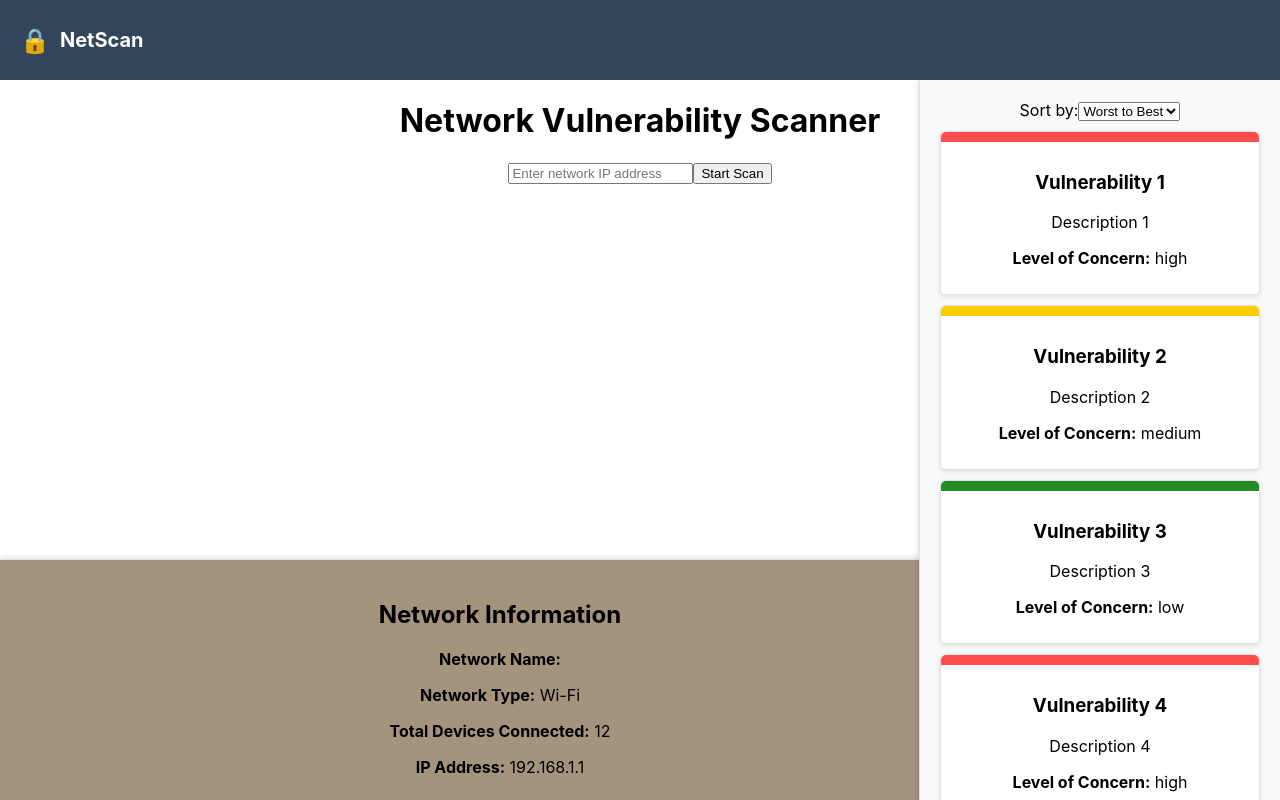
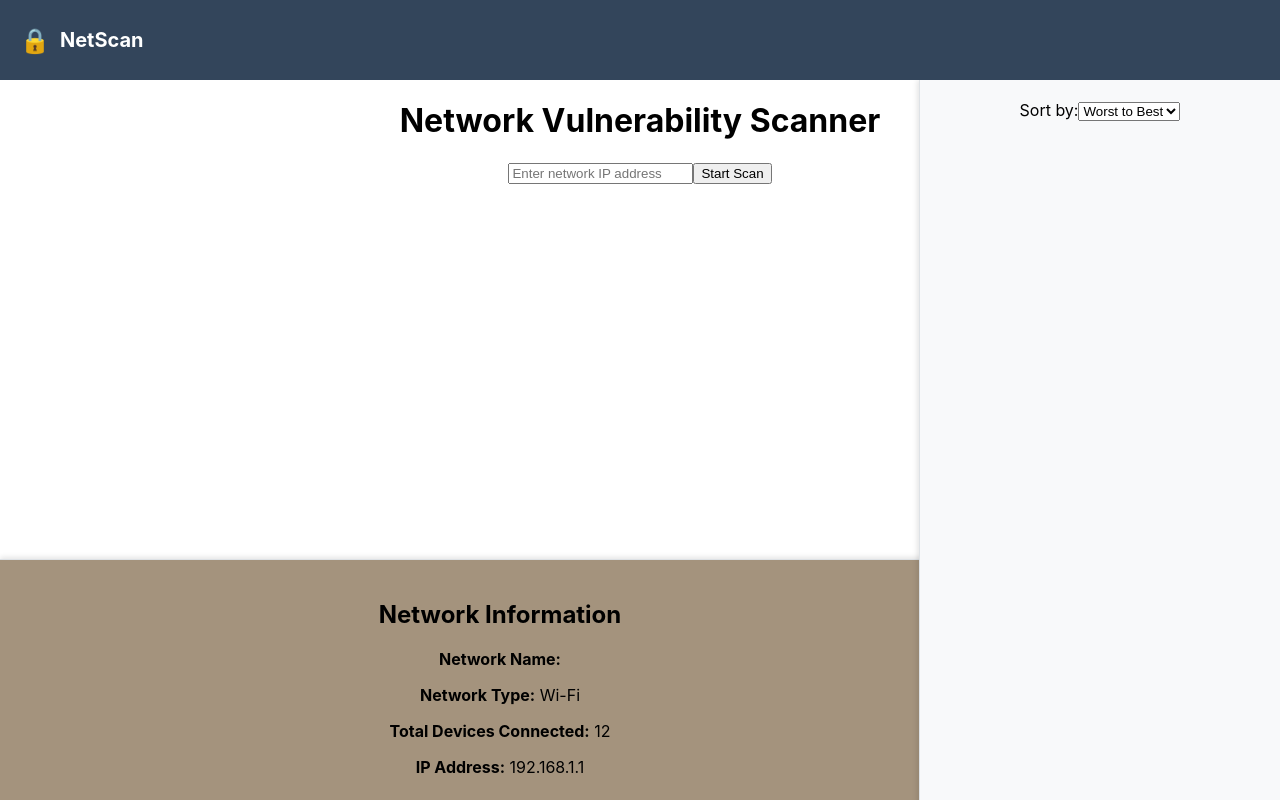
Before and after one commit to cookster00/network-project, a React (Create React App) app in the folder frontend/: page / in a window 1280 px wide. Built offline with nearby package versions, Linux system fonts and the light colour scheme; the HTML template or start-up script is replaced by a standard one.

Commit message:
formatted first 4 vulnerability scans into the Cards and List

```diff
--- a/frontend/src/App.js
+++ b/frontend/src/App.js
@@ -30,6 +30,14 @@ function App() {
     }
   };
 
+  const formatVulnerabilityData = (title, result) => {
+    return {
+      title,
+      description: result[1],
+      level: result[0] ? 'high' : 'low'
+    };
+  };
+
   return (
     <div className="App">
       <Navbar />
@@ -48,26 +56,6 @@ function App() {
         <div className="results">
           {scanCompleted && results && (
             <div>
-              <div className="result">
-                <h2>FTP Scan</h2>
-                <p><strong>Should be worried?:</strong> {results.ftp[0] ? 'Yes' : 'No'}</p>
-                <p><strong>Details:</strong> {results.ftp[1] ? results.ftp[1] : 'No details available'}</p>
-              </div>
-              <div className="result">
-                <h2>SMB Scan</h2>
-                <p><strong>Should be worried?:</strong> {results.smb[0] ? 'Yes' : 'No'}</p>
-                <p><strong>Details:</strong> {results.smb[1] ? results.smb[1] : 'No details available'}</p>
-              </div>
-              <div className="result">
-                <h2>DNS Scan</h2>
-                <p><strong>Should be worried?:</strong> {results.dns[0] ? 'Yes' : 'No'}</p>
-                <p><strong>Details:</strong> {results.dns[1] ? results.dns[1] : 'No details available'}</p>
-              </div>
-              <div className="result">
-                <h2>SNMP Scan</h2>
-                <p><strong>Should be worried?:</strong> {results.snmp[0] ? 'Yes' : 'No'}</p>
-                <p><strong>Details:</strong> {results.snmp[1] ? results.snmp[1] : 'No details available'}</p>
-              </div>
               <div className="result">
                 <h2>Vulnerabilities</h2>
                 {results.vulns[0] ? (
@@ -110,7 +98,13 @@ function App() {
         </div>
       </div>
       <NetworkInfo selectedNetwork={ipAddress} />
-      <VulnerabilityList />
+      <VulnerabilityList vulnerabilities={results ? [
+        formatVulnerabilityData('FTP Scan', results.ftp),
+        formatVulnerabilityData('SMB Scan', results.smb),
+        formatVulnerabilityData('DNS Scan', results.dns),
+        formatVulnerabilityData('SNMP Scan', results.snmp),
+        ...results.vulns[1]
+      ] : []} />
     </div>
   );
 }
--- a/frontend/src/Components/VulnerabilityList.js
+++ b/frontend/src/Components/VulnerabilityList.js
@@ -1,27 +1,23 @@
-import React, { useState } from 'react';
+import React, { useState, useEffect } from 'react';
 import './VulnerabilityList.css'; // Assuming you will add some CSS for styling
 import VulnerabilityCard from './VulnerabilityCard';
 
-const VulnerabilityList = () => {
-  // Placeholder data
-  const [vulnerabilities, setVulnerabilities] = useState([
-    { title: 'Vulnerability 1', description: 'Description 1', level: 'high' },
-    { title: 'Vulnerability 2', description: 'Description 2', level: 'medium' },
-    { title: 'Vulnerability 3', description: 'Description 3', level: 'low' },
-    { title: 'Vulnerability 4', description: 'Description 4', level: 'high' },
-    { title: 'Vulnerability 5', description: 'Description 5', level: 'medium' }
-  ]);
-
+const VulnerabilityList = ({ vulnerabilities }) => {
+  const [sortedVulnerabilities, setSortedVulnerabilities] = useState([]);
   const [sortOrder, setSortOrder] = useState('worst-to-best');
 
+  useEffect(() => {
+    sortVulnerabilities(sortOrder);
+  }, [vulnerabilities, sortOrder]);
+
   const sortVulnerabilities = (order) => {
-    const sortedVulnerabilities = [...vulnerabilities].sort((a, b) => {
+    const sorted = [...vulnerabilities].sort((a, b) => {
       const levels = { high: 3, medium: 2, low: 1 };
       return order === 'worst-to-best'
         ? levels[b.level] - levels[a.level]
         : levels[a.level] - levels[b.level];
     });
-    setVulnerabilities(sortedVulnerabilities);
+    setSortedVulnerabilities(sorted);
   };
 
   const handleSortOrderChange = (e) => {
@@ -39,9 +35,11 @@ const VulnerabilityList = () => {
           <option value="best-to-worst">Best to Worst</option>
         </select>
       </div>
-      {vulnerabilities.map((vulnerability, index) => (
-        <VulnerabilityCard key={index} vulnerability={vulnerability} />
-      ))}
+      {sortedVulnerabilities
+        .filter(vulnerability => vulnerability.title && vulnerability.description && vulnerability.level)
+        .map((vulnerability, index) => (
+          <VulnerabilityCard key={index} vulnerability={vulnerability} />
+        ))}
     </div>
   );
 };
```
